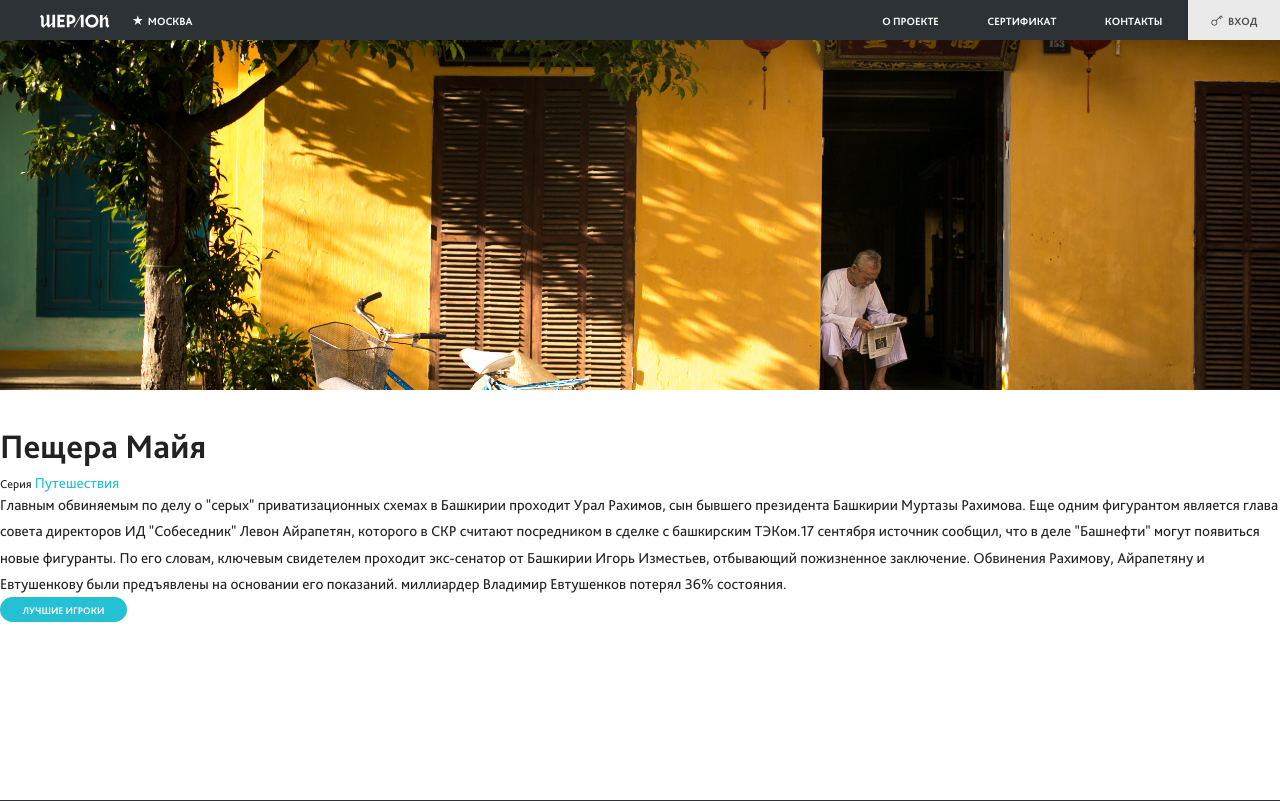
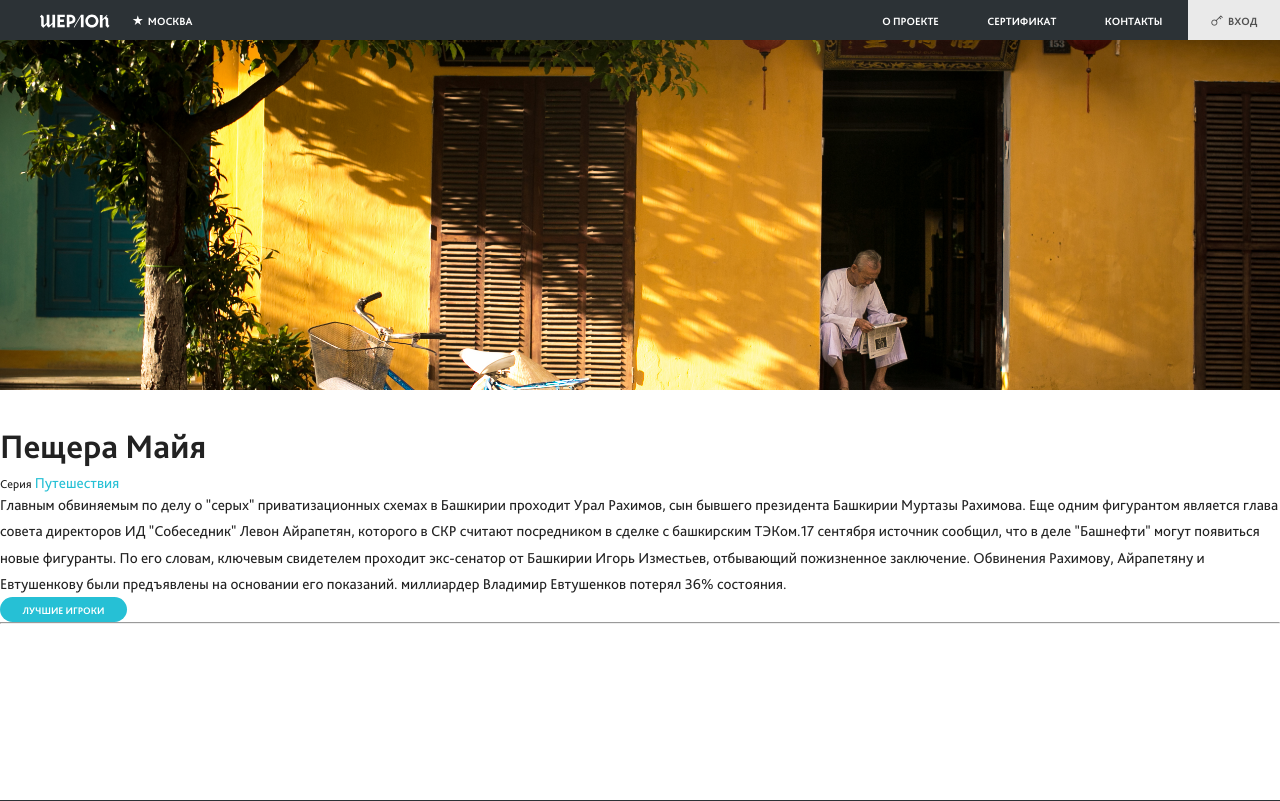
Before and after one commit to Nekrasovnetut/sherlockweb, a PHP site: page /quest.php in a window 1280 px wide. Shown: the top 801 px of the page. Run offline with PHP 8.4, Linux system fonts and the light colour scheme.

Commit message:
стиль для розделителя hr

```diff
--- a/assets/scss/_atoms/_type.scss
+++ b/assets/scss/_atoms/_type.scss
@@ -63,6 +63,11 @@ p {
 	}
 }
 
+hr {
+	border: none;
+	border-bottom: 1px solid $light-grey;
+}
+
 
 /*
  * Custom elements:
--- a/quest.php
+++ b/quest.php
@@ -23,6 +23,7 @@
 		</article>
 		<aside class="quest-aside">
 			<a href="quest-winners.php" class="btn btn--big"> Лучшие игроки</a>
+			<hr />
 		</aside>
 	</div>
 </div>
```
